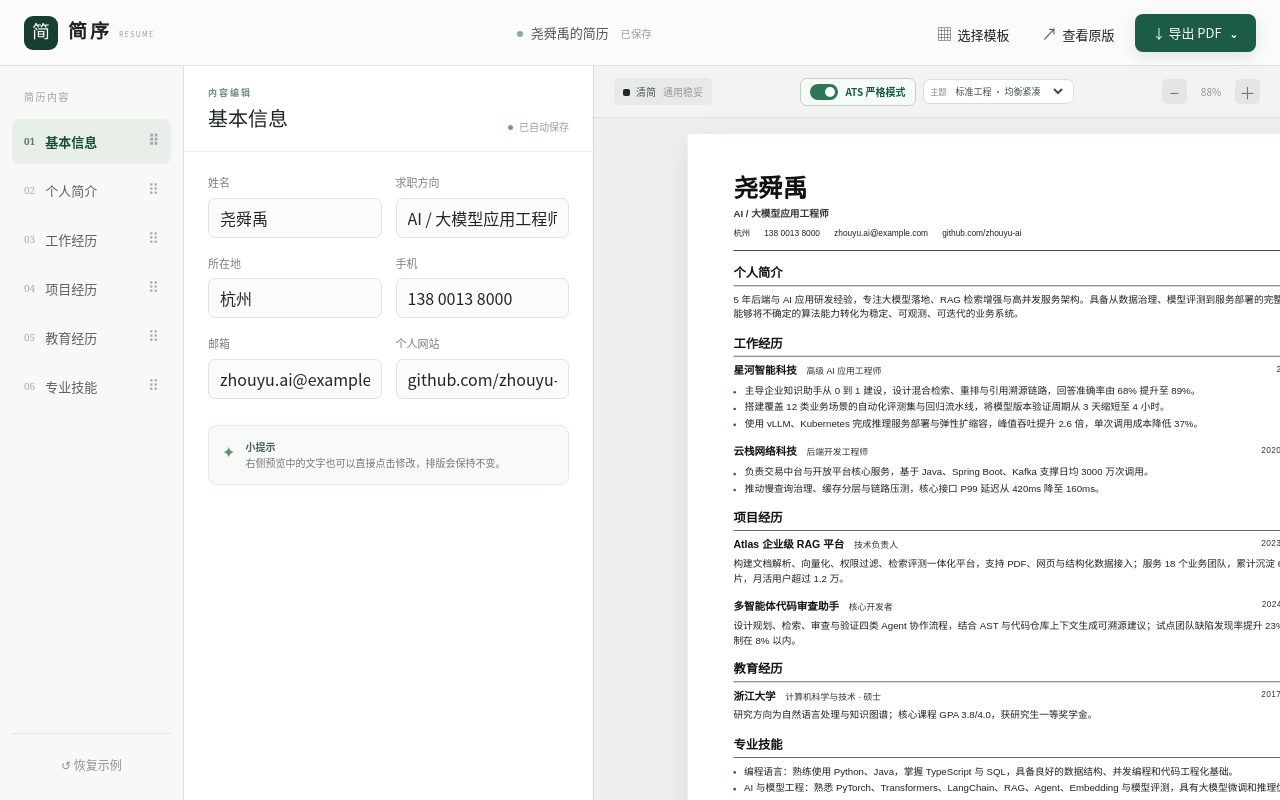
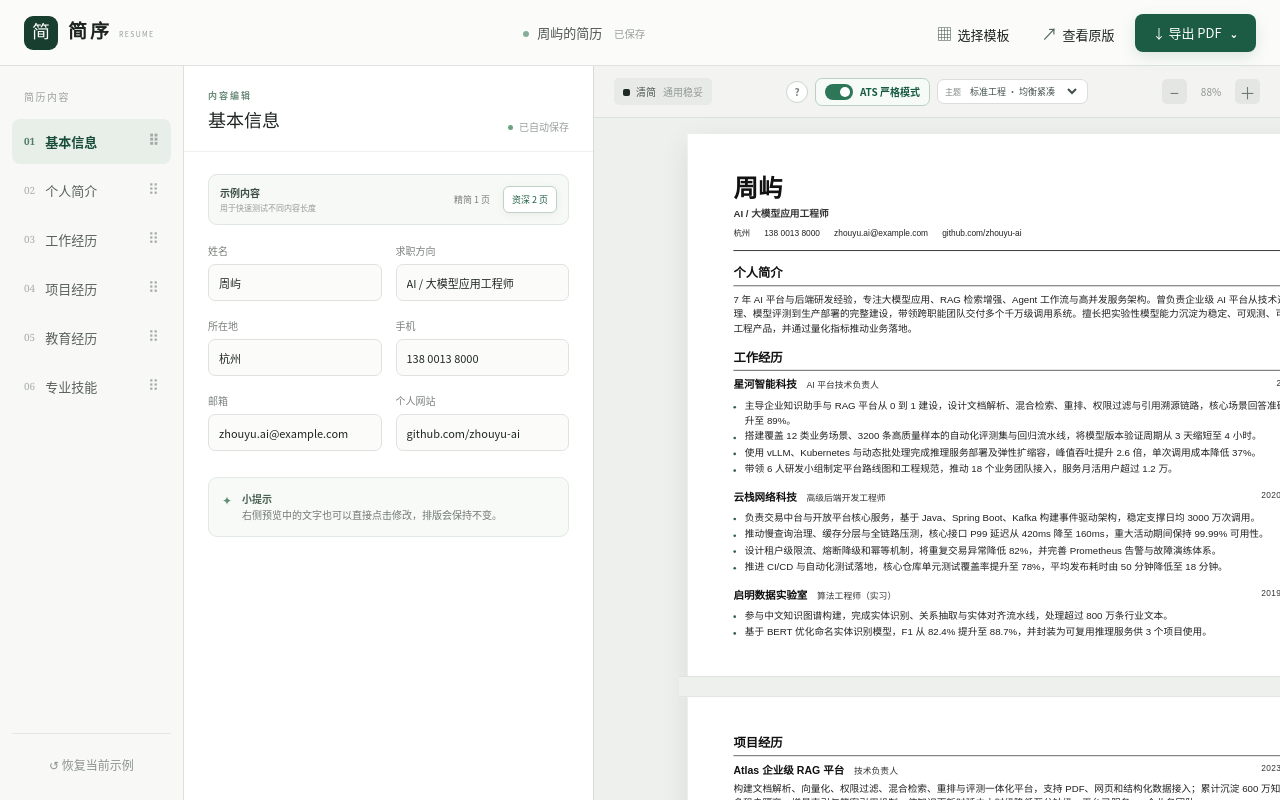
Before and after one commit to juicyzhou/ResumeCraft, a Next.js app: page / in a window 1280 px wide. Built offline with nearby package versions, Linux system fonts and the light colour scheme.

Commit message:
Add ATS guidance and two-page sample
默认姓名恢复为周屿；增加一页与两页示例切换、ATS 说明卡片、稳定分页规则，并缩小内容编辑区字号。

```diff
--- a/app/ResumeStudio.tsx
+++ b/app/ResumeStudio.tsx
@@ -8,6 +8,7 @@ type SkillsMode = "keywords" | "detailed";
 type AtsTheme = "standard" | "markdown" | "business" | "academic" | "mono";
 type SectionId = "basic" | "summary" | "experience" | "project" | "education" | "skills";
 type ExportMode = "original" | "ats";
+type SamplePreset = "compact" | "extended";
 type WorkExperience = { id: string; company: string; role: string; date: string; detail: string };
 type ProjectExperience = { id: string; name: string; role: string; date: string; detail: string };
 
@@ -30,8 +31,8 @@ type ResumeData = {
 };
 type TextFieldKey = { [K in keyof ResumeData]: ResumeData[K] extends string ? K : never }[keyof ResumeData];
 
-const initialData: ResumeData = {
-  name: "尧舜禹",
+const compactInitialData: ResumeData = {
+  name: "周屿",
   title: "AI / 大模型应用工程师",
   location: "杭州",
   phone: "138 0013 8000",
@@ -54,6 +55,27 @@ const initialData: ResumeData = {
   ],
 };
 
+const extendedInitialData: ResumeData = {
+  ...compactInitialData,
+  name: "周屿",
+  summary: "7 年 AI 平台与后端研发经验，专注大模型应用、RAG 检索增强、Agent 工作流与高并发服务架构。曾负责企业级 AI 平台从技术选型、数据治理、模型评测到生产部署的完整建设，带领跨职能团队交付多个千万级调用系统。擅长把实验性模型能力沉淀为稳定、可观测、可持续迭代的工程产品，并通过量化指标推动业务落地。",
+  skills: "Python、PyTorch、Transformers、LangChain、RAG、Agent、FastAPI、Java、Spring Boot、Redis、Kafka、Elasticsearch、Kubernetes、vLLM、LLM Evaluation",
+  skillsDetail: "编程语言：熟练使用 Python、Java 与 SQL，掌握 TypeScript，具备扎实的数据结构、并发编程、设计模式和代码工程化能力。\n大模型应用：熟悉 PyTorch、Transformers、LangChain、RAG、Agent、Embedding、重排与 Prompt Engineering，具有模型微调、推理加速和效果评测经验。\n后端与数据：熟悉 FastAPI、Spring Boot、MySQL、Redis、Kafka、Elasticsearch，能够设计高并发、高可用、可观测的分布式系统。\n云原生与 MLOps：熟悉 Docker、Kubernetes、vLLM、GitHub Actions、Prometheus 与 Grafana，具备 GPU 资源调度、灰度发布和成本治理经验。\n团队与交付：具备技术方案评审、任务拆解、跨团队协作和新人培养经验，重视自动化测试、性能压测、文档沉淀与持续交付。",
+  educationDetail: "研究方向为自然语言处理、知识图谱与语义检索；核心课程 GPA 3.8/4.0，获研究生一等奖学金。参与省级重点实验室课题，在中文信息抽取与实体对齐方向完成工程验证。",
+  workExperiences: [
+    { id: "work-long-1", company: "星河智能科技", role: "AI 平台技术负责人", date: "2023.04 — 至今", detail: "主导企业知识助手与 RAG 平台从 0 到 1 建设，设计文档解析、混合检索、重排、权限过滤与引用溯源链路，核心场景回答准确率由 68% 提升至 89%。\n搭建覆盖 12 类业务场景、3200 条高质量样本的自动化评测集与回归流水线，将模型版本验证周期从 3 天缩短至 4 小时。\n使用 vLLM、Kubernetes 与动态批处理完成推理服务部署及弹性扩缩容，峰值吞吐提升 2.6 倍，单次调用成本降低 37%。\n带领 6 人研发小组制定平台路线图和工程规范，推动 18 个业务团队接入，服务月活用户超过 1.2 万。" },
+    { id: "work-long-2", company: "云栈网络科技", role: "高级后端开发工程师", date: "2020.07 — 2023.03", detail: "负责交易中台与开放平台核心服务，基于 Java、Spring Boot、Kafka 构建事件驱动架构，稳定支撑日均 3000 万次调用。\n推动慢查询治理、缓存分层与全链路压测，核心接口 P99 延迟从 420ms 降至 160ms，重大活动期间保持 99.99% 可用性。\n设计租户级限流、熔断降级和幂等机制，将重复交易异常降低 82%，并完善 Prometheus 告警与故障演练体系。\n推进 CI/CD 与自动化测试落地，核心仓库单元测试覆盖率提升至 78%，平均发布耗时由 50 分钟降低至 18 分钟。" },
+    { id: "work-long-3", company: "启明数据实验室", role: "算法工程师（实习）", date: "2019.06 — 2020.05", detail: "参与中文知识图谱构建，完成实体识别、关系抽取与实体对齐流水线，处理超过 800 万条行业文本。\n基于 BERT 优化命名实体识别模型，F1 从 82.4% 提升至 88.7%，并封装为可复用推理服务供 3 个项目使用。" },
+  ],
+  projects: [
+    { id: "project-long-1", name: "Atlas 企业级 RAG 平台", role: "技术负责人", date: "2023.08 — 2024.05", detail: "构建文档解析、向量化、权限过滤、混合检索、重排与评测一体化平台，支持 PDF、网页和结构化数据接入；累计沉淀 600 万知识切片。设计多租户隔离、增量索引与答案引用机制，使知识更新时延由小时级降低至分钟级，平台已服务 18 个业务团队。" },
+    { id: "project-long-2", name: "多智能体代码审查助手", role: "核心开发者", date: "2024.06 — 2024.11", detail: "设计规划、检索、审查与验证四类 Agent 协作流程，结合 AST、代码仓库上下文和规则引擎生成可溯源建议；建立离线评测集和人工反馈闭环，试点团队缺陷发现率提升 23%，误报率控制在 8% 以内。" },
+    { id: "project-long-3", name: "统一模型评测与观测中心", role: "架构设计", date: "2024.10 — 2025.03", detail: "建设覆盖准确性、安全性、延迟和成本的统一评测体系，接入 9 类模型与 26 个应用；通过版本对比、质量门禁和线上采样监控，将模型回归问题平均发现时间从 2 天缩短至 30 分钟。" },
+  ],
+};
+
+const initialData = extendedInitialData;
+
 type LegacyResumeData = Partial<ResumeData> & {
   company?: string; role?: string; workDate?: string; workDetail?: string;
   company2?: string; role2?: string; workDate2?: string; workDetail2?: string;
@@ -73,6 +95,7 @@ function normalizeResumeData(stored: LegacyResumeData): ResumeData {
   return {
     ...initialData,
     ...stored,
+    name: stored.name === "尧舜禹" ? "周屿" : (stored.name || initialData.name),
     workExperiences: workExperiences.length ? workExperiences : initialData.workExperiences,
     projects: projects.length ? projects : initialData.projects,
   };
@@ -167,18 +190,20 @@ export default function ResumeStudio() {
   const [sectionOrder, setSectionOrder] = useState<SectionId[]>(sectionFields.map((section) => section.id));
   const [draggedSection, setDraggedSection] = useState<SectionId | null>(null);
   const [showExportOptions, setShowExportOptions] = useState(false);
+  const [samplePreset, setSamplePreset] = useState<SamplePreset>("extended");
 
   useEffect(() => {
     const stored = window.localStorage.getItem("jianxu-resume-v3") || window.localStorage.getItem("jianxu-resume-v2") || window.localStorage.getItem("jianxu-resume");
     if (stored) {
       try {
-        const parsed = JSON.parse(stored) as { data: LegacyResumeData; template: Template; skillsMode?: SkillsMode; atsMode?: boolean; atsTheme?: AtsTheme; sectionOrder?: SectionId[] };
+        const parsed = JSON.parse(stored) as { data: LegacyResumeData; template: Template; skillsMode?: SkillsMode; atsMode?: boolean; atsTheme?: AtsTheme; sectionOrder?: SectionId[]; samplePreset?: SamplePreset };
         const isOldExample = parsed.data?.title === "产品设计师" && !parsed.data?.company2;
         setData(isOldExample ? initialData : normalizeResumeData(parsed.data || {}));
         setTemplate(templateMeta.some((item) => item.id === parsed.template) ? parsed.template : "classic");
         setSkillsMode(parsed.skillsMode || "detailed");
         setAtsMode(parsed.atsMode ?? true);
         setAtsTheme(atsThemes.some((item) => item.id === parsed.atsTheme) ? parsed.atsTheme! : "standard");
+        setSamplePreset(parsed.samplePreset || (parsed.data?.workExperiences?.length === 3 ? "extended" : "compact"));
         const validOrder = parsed.sectionOrder?.filter((id, index, values) => sectionFields.some((section) => section.id === id) && values.indexOf(id) === index);
         if (validOrder?.length === sectionFields.length) setSectionOrder(validOrder);
       } catch { /* keep the polished default */ }
@@ -188,11 +213,11 @@ export default function ResumeStudio() {
   useEffect(() => {
     setSaved(false);
     const timeout = window.setTimeout(() => {
-      window.localStorage.setItem("jianxu-resume-v3", JSON.stringify({ data, template, skillsMode, atsMode, atsTheme, sectionOrder }));
+      window.localStorage.setItem("jianxu-resume-v3", JSON.stringify({ data, template, skillsMode, atsMode, atsTheme, sectionOrder, samplePreset }));
       setSaved(true);
     }, 500);
     return () => window.clearTimeout(timeout);
-  }, [data, template, skillsMode, atsMode, atsTheme, sectionOrder]);
+  }, [data, template, skillsMode, atsMode, atsTheme, sectionOrder, samplePreset]);
 
   const update = (key: TextFieldKey, value: string) => setData((current) => ({ ...current, [key]: value }));
   const updateWorkExperience = (id: string, key: Exclude<keyof WorkExperience, "id">, value: string) => setData((current) => ({
@@ -219,6 +244,17 @@ export default function ResumeStudio() {
     ...current,
     projects: current.projects.filter((item) => item.id !== id),
   }));
+  const applySamplePreset = (preset: SamplePreset) => {
+    const source = preset === "extended" ? extendedInitialData : compactInitialData;
+    setData({
+      ...source,
+      workExperiences: source.workExperiences.map((item) => ({ ...item })),
+      projects: source.projects.map((item) => ({ ...item })),
+    });
+    setSamplePreset(preset);
+    setTemplate("classic");
+    setSectionOrder(sectionFields.map((section) => section.id));
+  };
   const currentTemplate = useMemo(() => templateMeta.find((item) => item.id === template)!, [template]);
   const visibleTemplates = useMemo(() => templateCategory === "all" ? templateMeta : templateMeta.filter((item) => item.category === templateCategory), [templateCategory]);
   const lines = (value: string) => value.split("\n").filter(Boolean);
@@ -262,6 +298,13 @@ export default function ResumeStudio() {
         <span className={`save-state ${saved ? "is-saved" : ""}`}><i />{saved ? "已自动保存" : "保存中"}</span>
       </div>
       <div className="editor-scroll">
+        <div className="sample-switch" role="group" aria-label="切换示例内容">
+          <span><b>示例内容</b><small>用于快速测试不同内容长度</small></span>
+          <div>
+            <button className={samplePreset === "compact" ? "active" : ""} onClick={() => applySamplePreset("compact")}>精简 1 页</button>
+            <button className={samplePreset === "extended" ? "active" : ""} onClick={() => applySamplePreset("extended")}>资深 2 页</button>
+          </div>
+        </div>
         {activeSection === "basic" && <div className="form-grid">
           <Field label="姓名" value={data.name} onChange={(v) => update("name", v)} />
           <Field label="求职方向" value={data.title} onChange={(v) => update("title", v)} />
@@ -369,7 +412,7 @@ export default function ResumeStudio() {
   const orderedSection = (id: SectionId, includeHeaderRule = true) => {
     if (id === "basic") return <div key={id} className="ordered-basic">{resumeHeader}{includeHeaderRule && <div className="accent-rule"><i /></div>}</div>;
     if (id === "summary") return <div key={id}>{summarySection}</div>;
-    if (id === "experience") return <div key={id}>{experienceSection}</div>;
+    if (id === "experience") return <div key={id}>{experienceSection}{samplePreset === "extended" && (atsMode || !["sidebar", "timeline"].includes(template)) && <div className="manual-page-break" aria-hidden="true"><span>第 2 页</span></div>}</div>;
     if (id === "project") return <div key={id}>{projectSection}</div>;
     if (id === "education") return <div key={id}>{educationSection}</div>;
     return <div key={id}>{skillsSection}</div>;
@@ -436,7 +479,7 @@ export default function ResumeStudio() {
               </span>
             </button>
           )})}
-          <div className="nav-bottom"><button onClick={() => { setData(initialData); setTemplate("classic"); setSectionOrder(sectionFields.map((section) => section.id)); }}>↺ <span>恢复示例</span></button></div>
+          <div className="nav-bottom"><button onClick={() => applySamplePreset(samplePreset)}>↺ <span>恢复当前示例</span></button></div>
         </nav>
 
         {editor}
@@ -445,6 +488,15 @@ export default function ResumeStudio() {
           <div className="preview-toolbar">
             <div className="template-chip"><i style={{ background: currentTemplate.color }} />{currentTemplate.name}<span>{currentTemplate.note}</span></div>
             <div className="ats-toolbar">
+              <details className="ats-explainer">
+                <summary aria-label="了解什么是 ATS">?</summary>
+                <div>
+                  <b>什么是 ATS？</b>
+                  <p>ATS（招聘管理系统）会读取简历文字、识别章节和关键词，帮助招聘方搜索与筛选候选人。</p>
+                  <p><strong>严格模式</strong>会改用标准单栏顺序，减少图标、双栏和装饰元素造成的解析风险；视觉模板更适合人工阅读。</p>
+                  <small>不同公司的 ATS 规则并不完全相同，因此无法承诺所有系统均 100% 一致。</small>
+                </div>
+              </details>
               <button className={`ats-toggle ${atsMode ? "active" : ""}`} onClick={() => setAtsMode((value) => !value)} aria-pressed={atsMode}>
                 <span className="ats-toggle-track"><i /></span><b>ATS 严格模式</b>
               </button>
--- a/app/globals.css
+++ b/app/globals.css
@@ -53,14 +53,21 @@ button:focus-visible, input:focus-visible, textarea:focus-visible, [contentedita
 .section-nav>button:hover .drag-grip, .section-nav>button:focus-within .drag-grip { display:none; }
 .nav-bottom { margin-top:auto; padding-top:12px; border-top:1px solid #e5e7e4; }
 .nav-bottom button { width:100%; padding:10px; color:#8c938f; border:0; background:transparent; cursor:pointer; font-size:12px; }
-.editor-panel { min-width:0; min-height:0; overflow:hidden; display:flex; flex-direction:column; background:#fff; border-right:1px solid #d8dcd8; z-index:2; }
+.editor-panel { min-width:0; min-height:0; overflow:hidden; display:flex; flex-direction:column; background:#fff; border-right:1px solid #d8dcd8; z-index:2; font-size:12px; }
 .editor-head { display:flex; align-items:flex-end; justify-content:space-between; height:86px; padding:20px 24px 17px; border-bottom:1px solid #edf0ed; }
 .eyebrow { margin:0 0 5px; color:#6f8d7d; font-size:9px; font-weight:700; letter-spacing:2px; text-transform:uppercase; }
-.editor-head h2, .modal-head h2 { margin:0; font-family:Georgia,"Songti SC",serif; font-size:20px; }
+.editor-head h2, .modal-head h2 { margin:0; font-family:Georgia,"Songti SC",serif; font-size:18px; }
 .save-state { color:#9aa09c; font-size:10px; }
 .save-state i { display:inline-block; width:5px; height:5px; margin:0 6px 1px 0; border-radius:50%; background:#d4a96a; }
 .save-state.is-saved i { background:#6ba181; }
 .editor-scroll { overflow:auto; padding:22px 24px 80px; scrollbar-width:thin; }
+.sample-switch { display:flex; align-items:center; justify-content:space-between; gap:10px; margin-bottom:18px; padding:10px 11px; border:1px solid #e0e6e1; border-radius:9px; background:#f7f9f7; }
+.sample-switch>span b, .sample-switch>span small { display:block; }
+.sample-switch>span b { color:#3e5046; font-size:10px; }
+.sample-switch>span small { margin-top:2px; color:#969d98; font-size:8px; }
+.sample-switch>div { display:flex; flex:none; gap:4px; }
+.sample-switch button { padding:6px 8px; color:#778079; border:1px solid transparent; border-radius:6px; background:transparent; cursor:pointer; font-size:9px; }
+.sample-switch button.active { color:#1f6045; border-color:#bfd2c6; background:#fff; box-shadow:0 2px 8px #264b3610; }
 .form-grid { display:grid; grid-template-columns:1fr 1fr; gap:17px 14px; }
 .form-section-title { grid-column:1 / -1; margin:8px 0 -4px; padding-bottom:8px; border-bottom:1px solid #edf0ed; color:#375c49; font-size:11px; font-weight:700; }
 .repeatable-list { display:flex; flex-direction:column; gap:14px; }
@@ -83,10 +90,10 @@ button:focus-visible, input:focus-visible, textarea:focus-visible, [contentedita
 .mode-switch button.active { border-color:#c5d5ca; color:#5e6c64; background:#fff; box-shadow:0 2px 8px #1d35240c; }
 .mode-switch button.active b { color:#1d5c44; }
 .field { min-width:0; }
-.field span { display:block; margin-bottom:7px; color:#7b817d; font-size:11px; }
+.field span { display:block; margin-bottom:6px; color:#7b817d; font-size:10px; }
 .field input, .field textarea { width:100%; border:1px solid #dfe3df; border-radius:7px; background:#fbfcfa; color:#202723; transition:.2s ease; }
-.field input { height:40px; padding:0 11px; }
-.field textarea { min-height:132px; padding:10px 11px; resize:vertical; line-height:1.7; }
+.field input { height:37px; padding:0 10px; font-size:11px; }
+.field textarea { min-height:116px; padding:9px 10px; resize:vertical; font-size:11px; line-height:1.65; }
 .field input:hover, .field textarea:hover { border-color:#bac6be; }
 .field input:focus, .field textarea:focus { border-color:#65a986; background:white; outline:0; box-shadow:0 0 0 3px #65a98617; }
 .field-wide { grid-column:1 / -1; }
@@ -112,6 +119,16 @@ button:focus-visible, input:focus-visible, textarea:focus-visible, [contentedita
 .ats-toggle.active .ats-toggle-track { background:#2e7658; }
 .ats-toggle.active .ats-toggle-track i { transform:translateX(12px); }
 .ats-toolbar { display:flex; align-items:center; gap:7px; }
+.ats-explainer { position:relative; }
+.ats-explainer summary { display:grid; place-items:center; width:22px; height:22px; color:#6f7c74; border:1px solid #ccd5cf; border-radius:50%; background:#fff; cursor:pointer; font-size:10px; font-weight:700; list-style:none; }
+.ats-explainer summary::-webkit-details-marker { display:none; }
+.ats-explainer[open] summary { color:#fff; border-color:#3d765b; background:#3d765b; }
+.ats-explainer>div { position:absolute; z-index:12; top:31px; left:50%; width:310px; padding:15px 16px; color:#4d5751; border:1px solid #d9e0db; border-radius:11px; background:#fff; box-shadow:0 16px 42px #1b2c2224; transform:translateX(-50%); }
+.ats-explainer>div::before { content:""; position:absolute; top:-5px; left:50%; width:9px; height:9px; border-top:1px solid #d9e0db; border-left:1px solid #d9e0db; background:#fff; transform:translateX(-50%) rotate(45deg); }
+.ats-explainer>div b { color:#234d38; font-size:12px; }
+.ats-explainer>div p { margin:7px 0 0; font-size:9.5px; line-height:1.65; }
+.ats-explainer>div strong { color:#2e6c4e; }
+.ats-explainer>div small { display:block; margin-top:9px; padding-top:8px; color:#8b938e; border-top:1px solid #edf0ee; font-size:8px; line-height:1.5; }
 .ats-theme-picker { display:flex; align-items:center; gap:5px; padding:4px 7px; border:1px solid #d9ded9; border-radius:7px; background:#fff; }
 .ats-theme-picker>span { color:#818984; font-size:8px; }
 .ats-theme-picker select { max-width:136px; border:0; color:#405049; background:transparent; cursor:pointer; outline:0; font-size:9px; }
@@ -119,6 +136,8 @@ button:focus-visible, input:focus-visible, textarea:focus-visible, [contentedita
 .paper-stage::-webkit-scrollbar, .editor-scroll::-webkit-scrollbar { width:9px; height:9px; }
 .paper-stage::-webkit-scrollbar-thumb, .editor-scroll::-webkit-scrollbar-thumb { border:2px solid transparent; border-radius:10px; background:#bcc4be; background-clip:padding-box; }
 .resume-paper { --accent:#315d49; width:794px; min-height:1123px; margin:0 auto; padding:52px 62px; color:#252c28; background:var(--paper); box-shadow:0 10px 30px #28352e1b; transform:scale(var(--zoom)); transform-origin:top center; font-size:11.6px; line-height:1.62; }
+.manual-page-break { position:relative; height:24px; margin:42px -62px; background:var(--workspace); box-shadow:inset 0 1px #dfe3df,inset 0 -1px #dfe3df; }
+.manual-page-break span { position:absolute; right:12px; top:50%; padding:2px 6px; color:#929a95; border-radius:4px; background:#f6f7f5; font-size:8px; transform:translateY(-50%); }
 .resume-header { display:flex; justify-content:space-between; gap:40px; align-items:flex-end; }
 .name-block { display:flex; flex-direction:column; align-items:flex-start; }
 .resume-name { color:#1c2520; font-family:Georgia,"Songti SC",serif; font-size:34px; font-weight:700; line-height:1.25; letter-spacing:3px; }
@@ -494,6 +513,8 @@ button:focus-visible, input:focus-visible, textarea:focus-visible, [contentedita
   .preview-toolbar { grid-template-columns:1fr auto; }
   .ats-toggle em { display:none; }
   .ats-theme-picker { display:none; }
+  .ats-explainer>div { position:fixed; top:116px; left:10px; width:calc(100vw - 20px); transform:none; }
+  .ats-explainer>div::before { display:none; }
   .paper-stage { padding:10px 14px 80px; }
   .resume-paper { transform:scale(.62); transform-origin:top left; margin:0; }
   .mobile-hidden { display:none !important; }
@@ -507,6 +528,10 @@ button:focus-visible, input:focus-visible, textarea:focus-visible, [contentedita
   .topbar, .section-nav, .editor-panel, .preview-toolbar, .mobile-switch, .modal-backdrop { display:none !important; }
   .app-shell, .workspace, .preview-panel, .paper-stage { display:block; width:auto; height:auto; min-height:0; overflow:visible; background:white; padding:0; }
   .resume-paper { width:210mm; min-height:297mm; margin:0; padding:17mm 18mm; box-shadow:none; transform:none !important; print-color-adjust:exact; -webkit-print-color-adjust:exact; }
+  .resume-section h3 { break-after:avoid-page; }
+  .timeline-entry, .entry-head, .skill-detail-list li { break-inside:avoid-page; }
+  .manual-page-break { display:block; height:17mm; margin:0; break-before:page; page-break-before:always; background:transparent; box-shadow:none; }
+  .manual-page-break span { display:none; }
   .resume-paper.template-sidebar:not(.ats-strict) { padding:0; }
   .resume-layout-sidebar { min-height:297mm; }
 }
```
